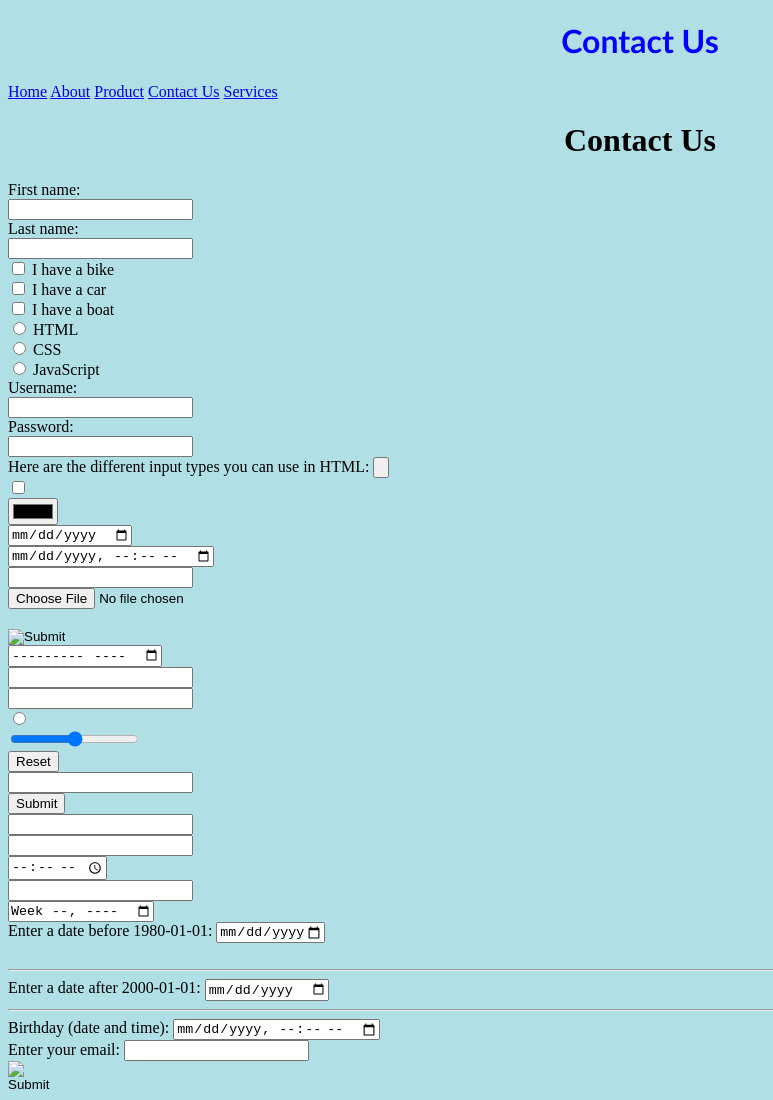
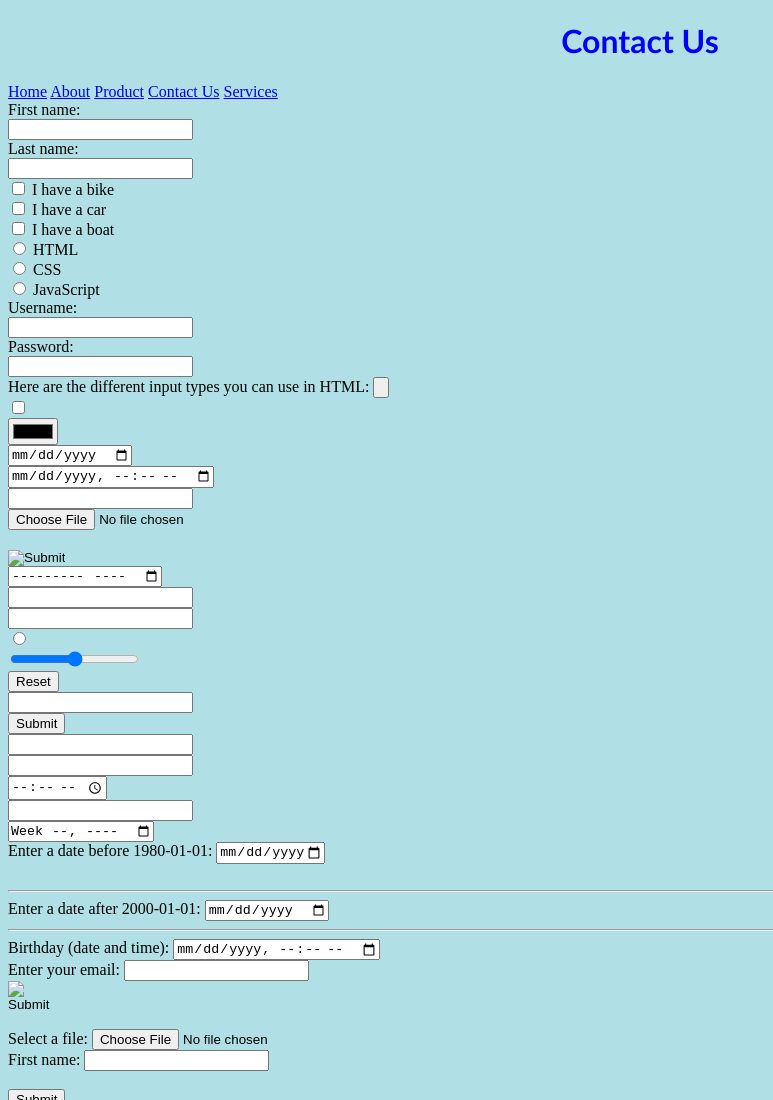
Before and after one commit to Daniyal072/class, a plain HTML site: page contact.html in a window 1280 px wide. Shown: the top 1100 px of the page, without its empty margins (0-773 px from the left). Drawn offline with Linux system fonts and the light colour scheme.

Commit message:
Update contact.html

```diff
--- a/contact.html
+++ b/contact.html
@@ -25,7 +25,6 @@
 
 <form>
 
-    <h1 align="center">Contact Us</h1>
 
     <label for="fname">First name:</label><br>
 
```
